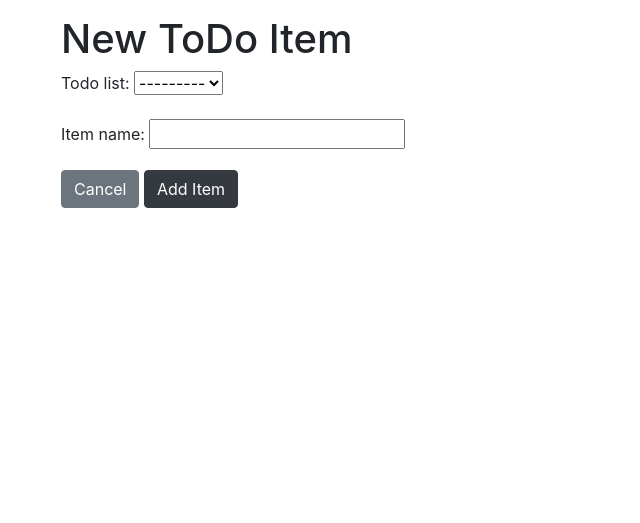
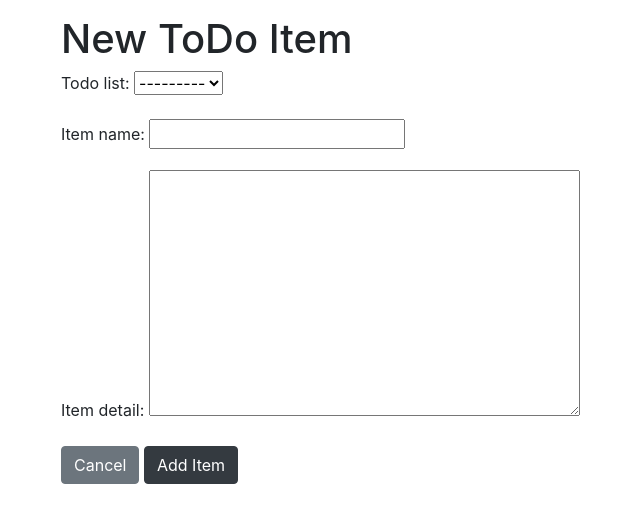
Before and after one commit to hamiltonhart/hamiltonhart_tech, a Django app: page /todo/item/new in a window 1280 px wide. Shown: the part 132-655 px from the top of the page, without its empty margins (24-664 px from the left). Run offline with Django 3.2, Linux system fonts and the light colour scheme; the visitor is signed in with stand-in values (Sample User, id 1); data that the repository does not hold is empty; some libraries are stand-ins or nearby versions.

Commit message:
ToDos are checkable.

```diff
--- a/hamiltonhart_tech_project/settings.py
+++ b/hamiltonhart_tech_project/settings.py
@@ -24,7 +24,7 @@ BASE_DIR = os.path.dirname(os.path.dirname(os.path.abspath(__file__)))
 SECRET_KEY = os.environ.get('DJANGO_SECRET_KEY', '')
 
 # SECURITY WARNING: don't run with debug turned on in production!
-DEBUG = False
+DEBUG = True
 
 ALLOWED_HOSTS = ['0.0.0.0', 'localhost', '127.0.0.1', 'hamiltonhart.herokuapp.com']
 
--- a/static/css/master.css
+++ b/static/css/master.css
@@ -27,3 +27,11 @@
 .blog-heading {
 
 }
+
+.button-padding {
+    padding: 15px 0 15px 0;
+}
+
+.todo-list {
+    list-style-type: none;
+}
--- a/templates/todos/todo_list_list.html
+++ b/templates/todos/todo_list_list.html
@@ -18,10 +18,10 @@
         <ul>
 
             {% for item in list.todo_items.all %}
-                <li>{{ item }}</li>
+                {% if not item.complete_item %}
+                  <li>{{ item }}</li>
+                {% endif %}
             {% endfor %}
-
-
         </ul>
     {% endfor %}
   {% else %}
--- a/todos/forms.py
+++ b/todos/forms.py
@@ -11,4 +11,4 @@ class TodoForm(forms.ModelForm):
 class TodoItemForm(forms.ModelForm):
     class Meta:
         model = models.TodoItem
-        fields = ['todo_list', 'item_name']
+        fields = ['todo_list', 'item_name', 'item_detail']
--- a/todos/models.py
+++ b/todos/models.py
@@ -1,5 +1,6 @@
 from django.db import models
 from django.urls import reverse
+from django.utils import timezone
 
 
 class TodoList(models.Model):
@@ -7,8 +8,8 @@ class TodoList(models.Model):
     date = models.DateTimeField(auto_now_add=True)
     description = models.TextField(blank=True, null=True)
 
-    def incomplete_item(self):
-        return self.todo_items.filter(incomplete_item=True)
+    def incomplete_items(self):
+        return self.todo_items.filter(complete_item=False)
 
     def __str__(self):
         return self.name
@@ -19,10 +20,14 @@ class TodoList(models.Model):
 class TodoItem(models.Model):
     todo_list = models.ForeignKey(TodoList, related_name="todo_items" ,on_delete=models.CASCADE)
     item_name = models.CharField(max_length=500)
-    incomplete_item = models.BooleanField(default=True)
+    item_detail = models.TextField(blank=True, null=True)
+    assigned_date = models.DateTimeField(default=timezone.now())
+    complete_item = models.BooleanField(default=False)
+    complete_date = models.DateTimeField(blank=True, null=True)
 
     def mark_completed(self):
-        self.incomplete_item = False
+        self.complete_item = True
+        self.complete_date = timezone.now()
         self.save()
 
     def __str__(self):
--- a/todos/urls.py
+++ b/todos/urls.py
@@ -22,6 +22,15 @@ urlpatterns = [
         name='todo_item_update'),
     path('list/<int:pk>/delete',
         views.TodoListDeleteView.as_view(),
-        name='todo_list_delete')
+        name='todo_list_delete'),
+    path('items/<int:pk>/',
+        views.TodoItemDetail.as_view(),
+        name='todo_item_detail'),
+    path('items/<int:pk>/complete/home',
+        views.todo_item_complete_home,
+        name='todo_item_complete_home'),
+    path('items/<int:pk>/complete/list',
+        views.todo_item_complete_list,
+        name='todo_item_complete_list'),
 
 ]
--- a/todos/views.py
+++ b/todos/views.py
@@ -1,33 +1,36 @@
-from django.shortcuts import render
+from django.shortcuts import render, redirect, get_object_or_404
 from django.urls import reverse_lazy
 from django.views.generic import ListView, DetailView, CreateView, DeleteView, UpdateView
+from django.contrib.auth.mixins import LoginRequiredMixin
+from django.contrib.auth.decorators import login_required
+
 
 from . import models
 
 # ToDo List
 
-class TodoListListView(ListView):
+class TodoListListView(LoginRequiredMixin, ListView):
     model = models.TodoList
     template_name = "todos/todo_list_list.html"
     context_object_name = "todo_list"
 
 
-class TodoListDetailView(DetailView):
+class TodoListDetailView(LoginRequiredMixin, DetailView):
     model = models.TodoList
     template_name = "todos/todo_list_detail.html"
     context_object_name = "todo_list"
 
-class TodoListCreateView(CreateView):
+class TodoListCreateView(LoginRequiredMixin, CreateView):
     model = models.TodoList
     template_name = 'todos/todo_list_new.html'
     fields = ['name', 'description']
 
-class TodoListUpdateView(CreateView):
+class TodoListUpdateView(LoginRequiredMixin, CreateView):
     model = models.TodoList
     template_name = 'todos/todo_list_update.html'
     fields = ['name', 'description']
 
-class TodoListDeleteView(DeleteView):
+class TodoListDeleteView(LoginRequiredMixin, DeleteView):
     model = models.TodoList
     template_name = 'todos/todo_list_delete.html'
     success_url = reverse_lazy('todo_list_list')
@@ -35,13 +38,35 @@ class TodoListDeleteView(DeleteView):
 
 # ToDo Items
 
-class TodoItemCreateView(CreateView):
+class TodoItemCreateView(LoginRequiredMixin, CreateView):
     model = models.TodoItem
     template_name = 'todos/todo_item_new.html'
-    fields = ['todo_list', 'item_name']
+    fields = ['todo_list', 'item_name', 'item_detail']
 
 
-class TodoItemUpdateView(CreateView):
+class TodoItemUpdateView(LoginRequiredMixin, CreateView):
     model = models.TodoItem
     template_name = 'todos/todo_item_update.html'
     fields = ['todo_list', 'item_name']
+
+class TodoItemDetail(LoginRequiredMixin, DetailView):
+    model = models.TodoItem
+    template_name = 'todos/todo_item_detail.html'
+    context_object_name = 'todo_item'
+
+
+@login_required
+def todo_item_complete_list(request, pk):
+    todo_item = get_object_or_404(models.TodoItem, pk=pk)
+    todo_list_pk = todo_item.todo_list.pk
+    todo_item.mark_completed()
+
+    return redirect('todo_list_detail', pk=todo_list_pk)
+
+@login_required
+def todo_item_complete_home(request, pk):
+    todo_item = get_object_or_404(models.TodoItem, pk=pk)
+    todo_list_pk = todo_item.todo_list.pk
+    todo_item.mark_completed()
+
+    return redirect('home')
```
Also changed, not shown: static/js/master.js (added, +7 -0 lines), templates/pages/index.html (+5 -2 lines), templates/todos/todo_item_detail.html (added, +22 -0 lines), templates/todos/todo_list_detail.html (+8 -2 lines), todos/migrations/0002_auto_20181218_0351.py (added), todos/migrations/0003_auto_20181218_2137.py (added), todos/migrations/0004_auto_20181218_2155.py (added), todos/migrations/0005_auto_20181218_2157.py (added).
